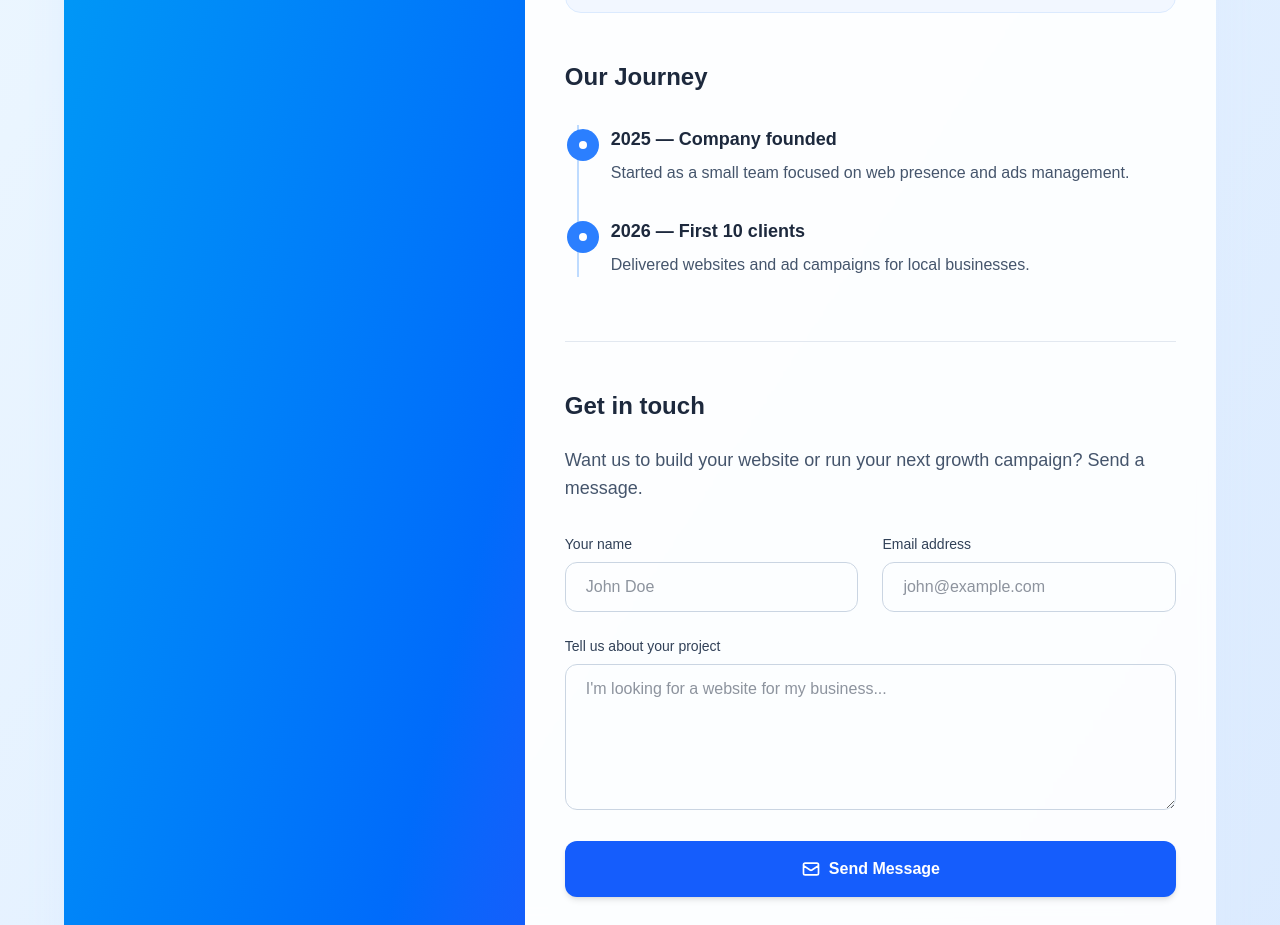
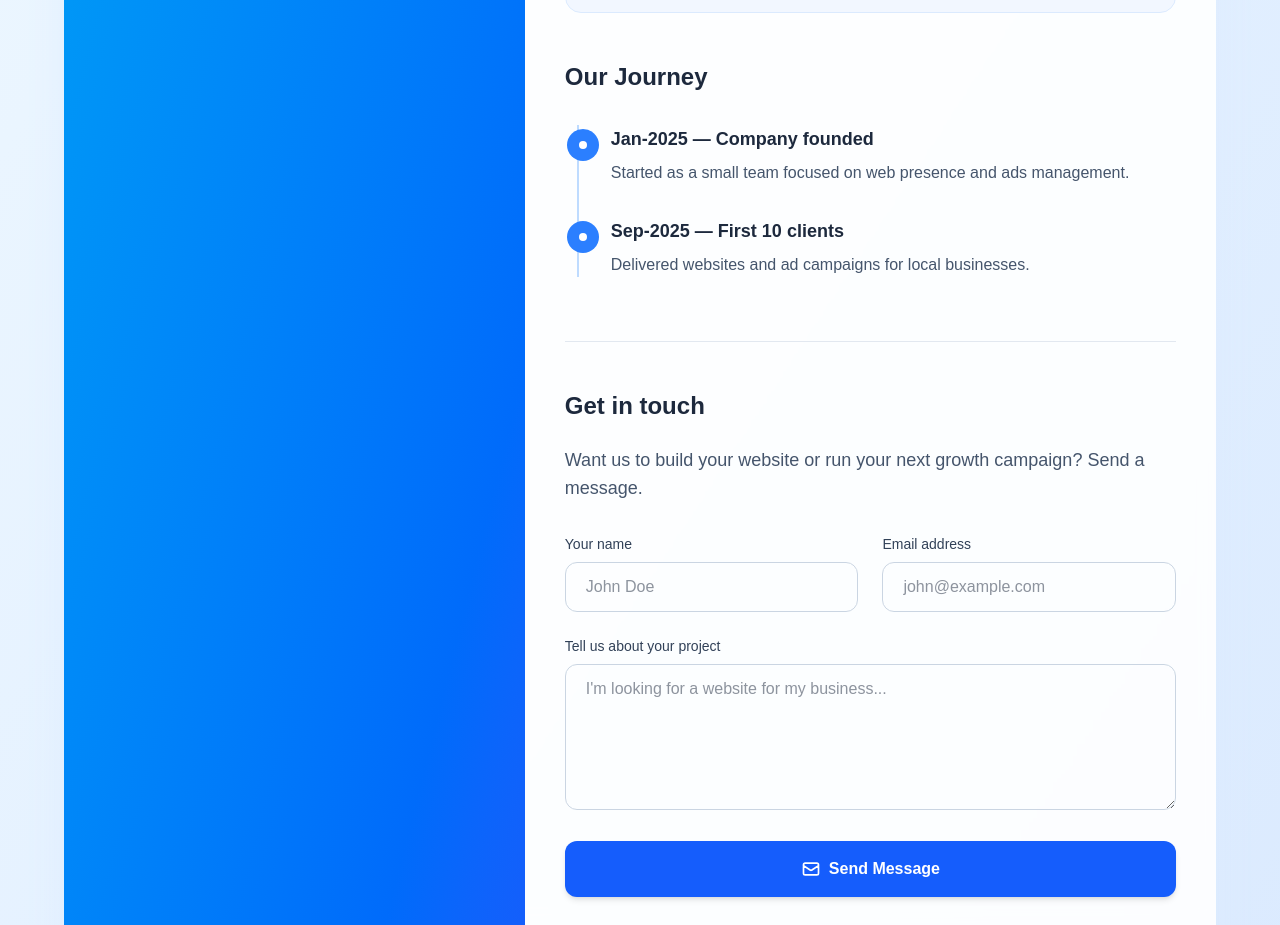
Before and after one commit to kajumac07/made-by-three, a Next.js app: page /about in a window 1280 px wide. Shown: the part 1000-1925 px from the top of the page. Built offline with nearby package versions, Linux system fonts and the light colour scheme.

Commit message:
11.some changes About & aboutmbt

```diff
--- a/app/(pages)/about/page.tsx
+++ b/app/(pages)/about/page.tsx
@@ -226,7 +226,7 @@ export default function AboutMe() {
                     <div className="w-2 h-2 bg-white rounded-full"></div>
                   </div>
                   <div>
-                    <p className="font-semibold text-lg text-slate-800">2025 — Company founded</p>
+                    <p className="font-semibold text-lg text-slate-800">Jan-2025 — Company founded</p>
                     <p className="mt-2 text-slate-600">Started as a small team focused on web presence and ads management.</p>
                   </div>
                 </div>
@@ -236,7 +236,7 @@ export default function AboutMe() {
                     <div className="w-2 h-2 bg-white rounded-full"></div>
                   </div>
                   <div>
-                    <p className="font-semibold text-lg text-slate-800">2026 — First 10 clients</p>
+                    <p className="font-semibold text-lg text-slate-800">Sep-2025 — First 10 clients</p>
                     <p className="mt-2 text-slate-600">Delivered websites and ad campaigns for local businesses.</p>
                   </div>
                 </div>
--- a/components/AboutMBT.tsx
+++ b/components/AboutMBT.tsx
@@ -62,7 +62,7 @@ const AboutUs = () => {
         "Arun drives our digital marketing strategies with creative campaigns that deliver measurable results. He specializes in growing online presence and converting visitors into customers.",
       image: "/arun.jpeg",
       socials: {
-        linkedin: "https://github.com/arunyadav21",
+        github: "https://github.com/arunyadav21",
         twitter: "https://x.com/ArunYadav143420",
         instagram: "https://www.instagram.com/travelwitharun1/",
         email: "mailto:arun@madebythree.com",
```
